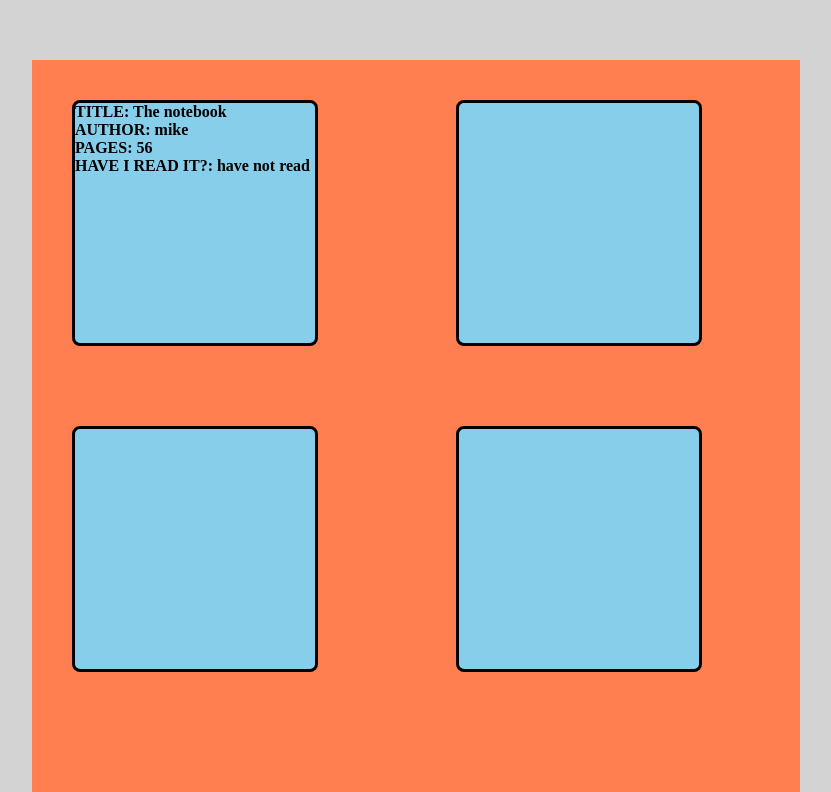
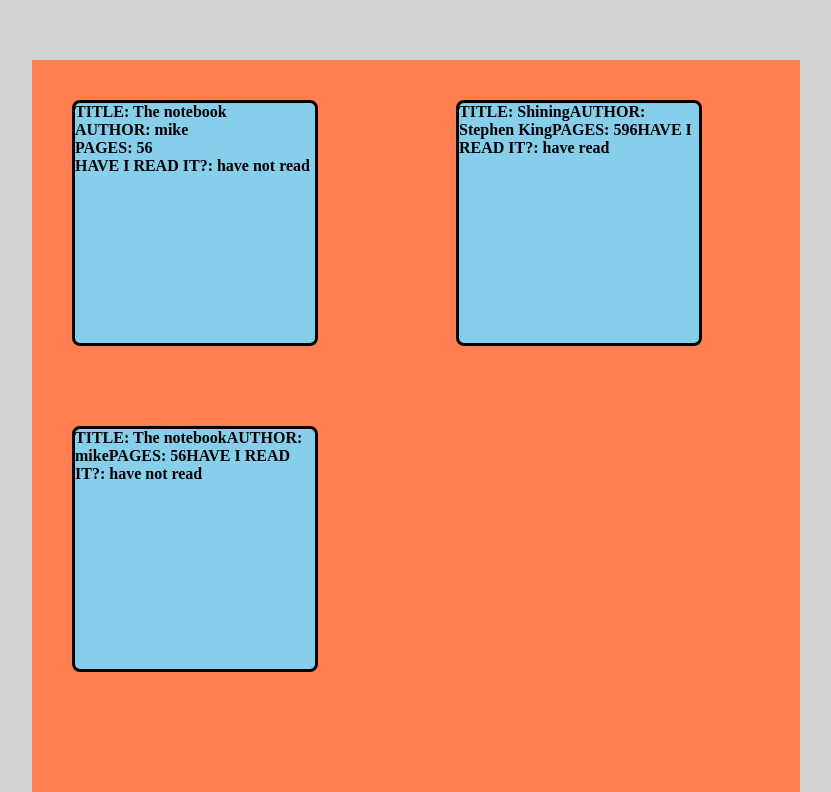
Before and after one commit to hankmcgill/Library-App, a plain HTML site: page index.html in a window 1280 px wide. Shown: the part 108-900 px from the top of the page, without its empty margins (232-1063 px from the left). Drawn offline with Linux system fonts and the light colour scheme.

Commit message:
started working on js portion of project

```diff
--- a/index.html
+++ b/index.html
@@ -11,16 +11,13 @@
 </head>
 
 <body>
-    <div class="container">
+    <div class="container" id="container">
         <div class="book-card" id="cardOne">
             <div class="book-title"></div>
             <div class="book-author"></div>
             <div class="book-pages"></div>
             <div class="book-have-read"></div>
         </div>
-        <div class="book-card"></div>
-        <div class="book-card"></div>
-        <div class="book-card"></div>
     </div>
 </body>
 
--- a/script.js
+++ b/script.js
@@ -1,7 +1,9 @@
+let container = document.querySelector(".container");
 let bookCardDiv = document.querySelector(".book-card");
 let totalBooks = 0;
+let myLibrary = [];
 
-const shining = new Book("Carrie", "Stephen King", 596, "have read");
+const shining = new Book("Shining", "Stephen King", 596, "have read");
 const notebook = new Book("The notebook", "mike", 56, "have not read");
 // const userBook = new Book(
 //   prompt("title?"),
@@ -9,8 +11,6 @@
 //   prompt("page number?"),
 //   prompt("have you read it?")
 // );
-
-let myLibrary = [];
 
 function Book(title, author, pageNumber, haveRead) {
   this.title = title;
@@ -28,6 +28,7 @@
 addBookToLibrary(notebook);
 // addBookToLibrary(userBook);
 
+//should be a nested function to create new divs within card div every time
 document.querySelector(".book-title").innerHTML =
   "TITLE: " + myLibrary[1].title;
 document.querySelector(".book-author").innerHTML =
@@ -37,12 +38,19 @@
 document.querySelector(".book-have-read").innerHTML =
   "HAVE I READ IT?: " + myLibrary[1].haveRead;
 
-for (i = 1; i <= totalBooks; i++) {
-  console.log("yes");
+for (i = 0; i < totalBooks; i++) {
   let newDiv = document.createElement("div");
-  // newDiv.id = "div" + i;
-  // newDiv.className = bookCardDiv;
-  // document.appendChild(newDiv);
+  newDiv.id = "div" + i;
+  newDiv.className = "book-card";
+  console.log(newDiv);
+  newDiv.innerHTML =
+    "TITLE: " +
+    myLibrary[i].title +
+    "AUTHOR: " +
+    myLibrary[i].author +
+    "PAGES: " +
+    myLibrary[i].pageNumber +
+    "HAVE I READ IT?: " +
+    myLibrary[i].haveRead;
+  container.appendChild(newDiv);
 }
-
-console.log(totalBooks);
```
